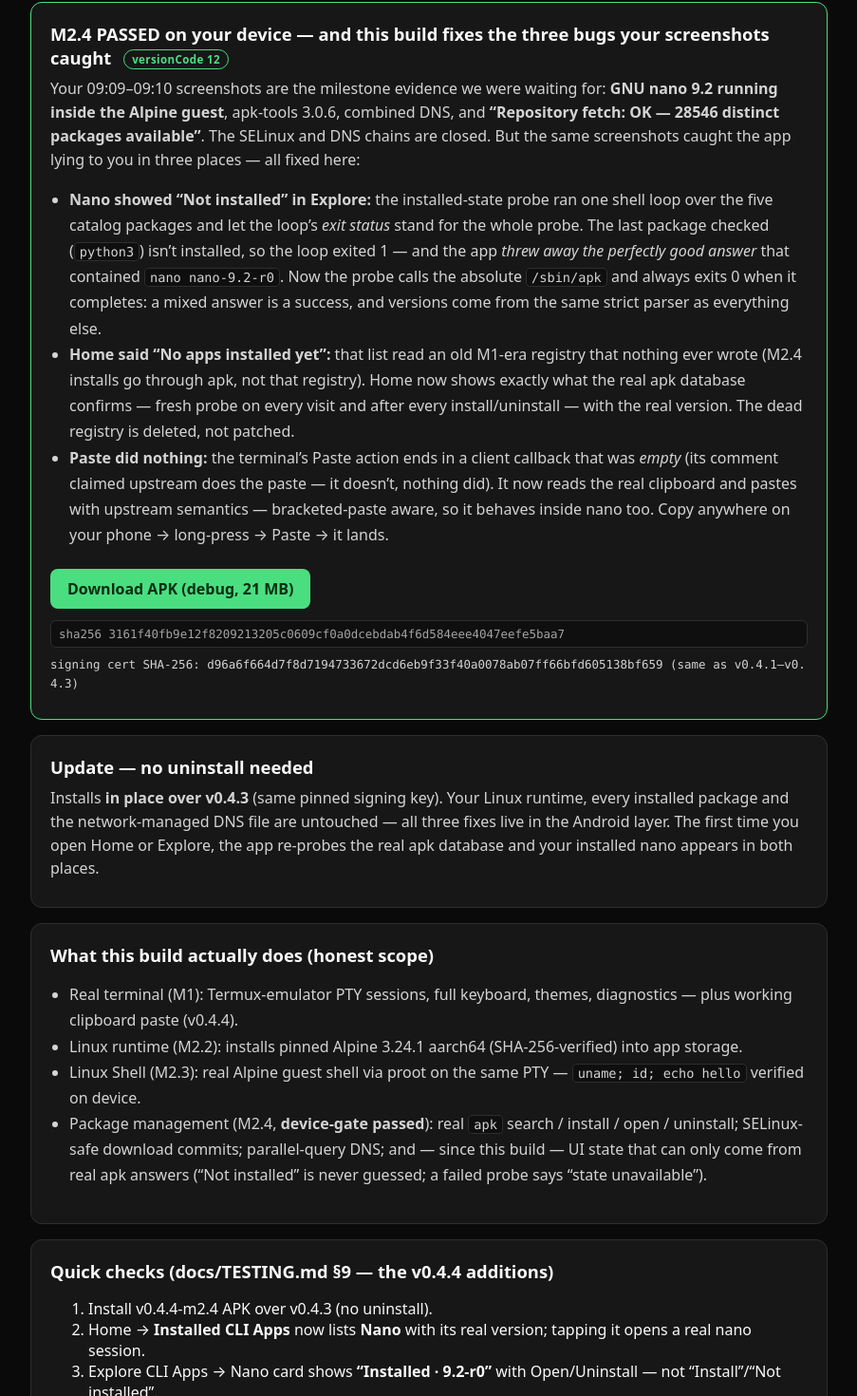
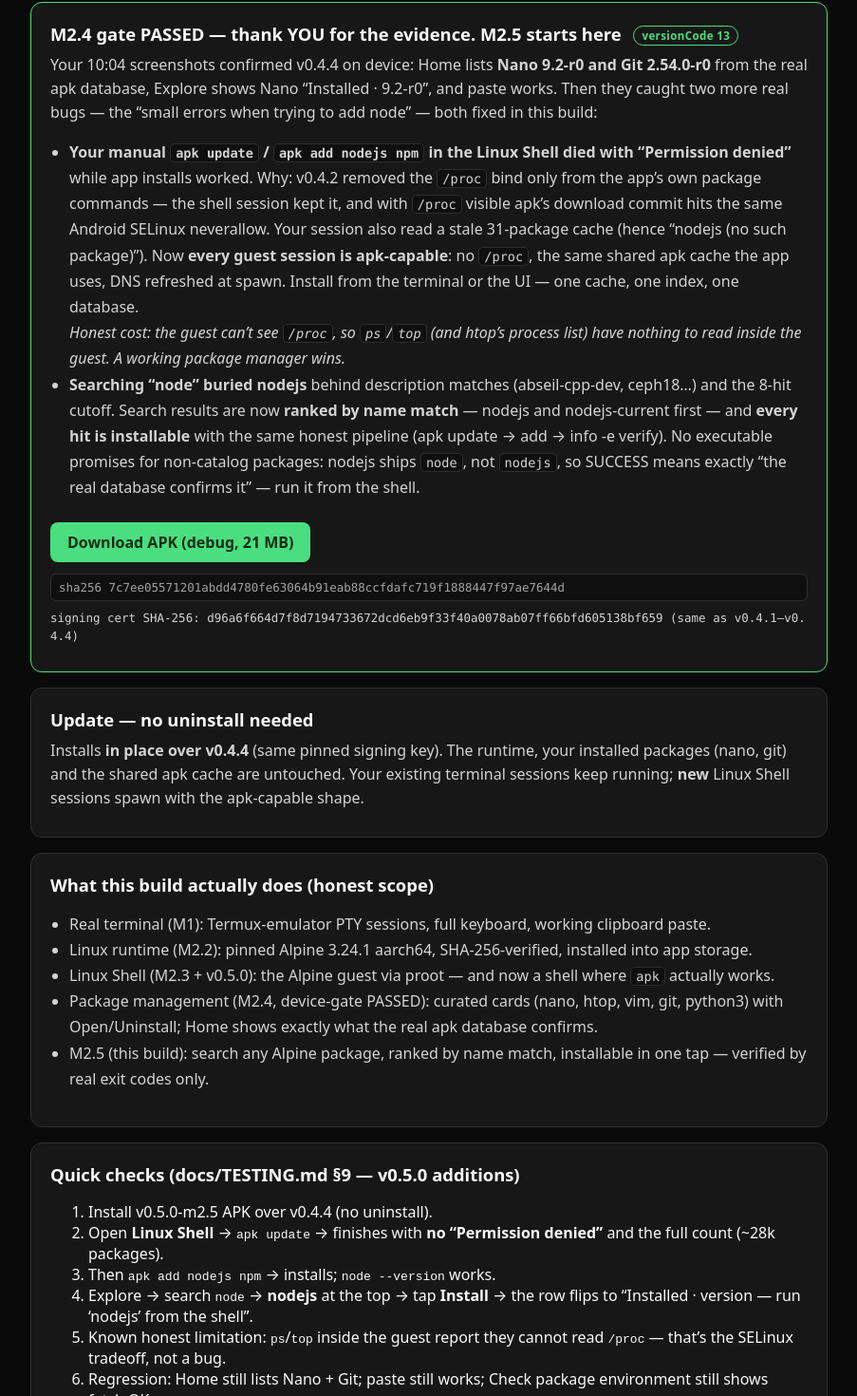
Before and after one commit to Taha-Raees/pocketshell, a Next.js app: page / in a window 1280 px wide. Shown: the part 157-1627 px from the top of the page at 95% size, without its empty margins (188-1091 px from the left). Built offline with nearby package versions, Linux system fonts and the light colour scheme.

Commit message:
web + worklog: v0.5.0-m2.5 delivery page (M2.4 gate PASSED + thank-you framing, apk-capable shell + search fixes, hashes), download/README manifest, Task 22 record

```diff
--- a/app/page.tsx
+++ b/app/page.tsx
@@ -1,11 +1,10 @@
-const VERSION = "v0.4.4-m2.4";
-const TIP = "37d4f82";
+const VERSION = "v0.5.0-m2.5";
 
 const HASHES = {
-  apk: "3161f40fb9e12f8209213205c0609cf0a0dcebdab4f6d584eee4047eefe5baa7",
-  zip: "7bae560dc3a9aea69cca16eac4ef2e41bc196bd4292521f7b6f4a5a0b96363ca",
-  tgz: "10906ec2a6ce94cf587bb81a18f70543fc18cbb39aa5feac937ad0b2855e1b62",
-  bundle: "e9203d0d08b7c3baed13fde16c1c2fe0a9256d44f144c6d3c7adf44ec51761f2",
+  apk: "7c7ee05571201abdd4780fe63064b91eab88ccfdafc719f1888447f97ae7644d",
+  zip: "fa62b17f0e28310e24c5cf4197c0a011e4be2f05a02e00f9370cfee2a49c6bd1",
+  tgz: "f6709e11164ef3e3f4d7b6fc528aaa122cfe6c52ad18b2afda8c2e4a97ec0339",
+  bundle: "9d687e4626cb137d311bda4fa4bb29a3bc538b6705ec21955ae37b7096bbb774",
 };
 
 function Sha({ text }: { text: string }) {
@@ -26,63 +25,64 @@
 
       <div className="card primary">
         <h2>
-          M2.4 <b>PASSED on your device</b> — and this build fixes the three
-          bugs your screenshots caught <span className="badge">versionCode 12</span>
+          M2.4 gate <b>PASSED</b> — thank YOU for the evidence. M2.5 starts
+          here <span className="badge">versionCode 13</span>
         </h2>
         <p>
-          Your 09:09–09:10 screenshots are the milestone evidence we were
-          waiting for: <b>GNU nano 9.2 running inside the Alpine guest</b>,
-          apk-tools 3.0.6, combined DNS, and <b>“Repository fetch: OK —
-          28546 distinct packages available”</b>. The SELinux and DNS chains
-          are closed. But the same screenshots caught the app lying to you in
-          three places — all fixed here:
+          Your 10:04 screenshots confirmed v0.4.4 on device: Home lists{" "}
+          <b>Nano 9.2-r0 and Git 2.54.0-r0</b> from the real apk database,
+          Explore shows Nano “Installed · 9.2-r0”, and paste works. Then they
+          caught two more real bugs — the “small errors when trying to add
+          node” — both fixed in this build:
         </p>
         <ul className="steps">
           <li>
-            <b>Nano showed “Not installed” in Explore:</b> the installed-state
-            probe ran one shell loop over the five catalog packages and let
-            the loop’s <i>exit status</i> stand for the whole probe. The last
-            package checked (<code>python3</code>) isn’t installed, so the
-            loop exited 1 — and the app <i>threw away the perfectly good
-            answer</i> that contained <code>nano nano-9.2-r0</code>. Now the
-            probe calls the absolute <code>/sbin/apk</code> and always exits 0
-            when it completes: a mixed answer is a success, and versions come
-            from the same strict parser as everything else.
+            <b>Your manual <code>apk update</code> / <code>apk add nodejs
+            npm</code> in the Linux Shell died with “Permission denied”</b>{" "}
+            while app installs worked. Why: v0.4.2 removed the{" "}
+            <code>/proc</code> bind only from the app’s own package commands —
+            the shell session kept it, and with <code>/proc</code> visible
+            apk’s download commit hits the same Android SELinux neverallow.
+            Your session also read a stale 31-package cache (hence
+            “nodejs (no such package)”). Now <b>every guest session is
+            apk-capable</b>: no <code>/proc</code>, the same shared apk cache
+            the app uses, DNS refreshed at spawn. Install from the terminal
+            or the UI — one cache, one index, one database.
+            <br />
+            <i>
+              Honest cost: the guest can’t see <code>/proc</code>, so{" "}
+              <code>ps</code>/<code>top</code> (and htop’s process list) have
+              nothing to read inside the guest. A working package manager
+              wins.
+            </i>
           </li>
           <li>
-            <b>Home said “No apps installed yet”:</b> that list read an
-            old M1-era registry that nothing ever wrote (M2.4 installs go
-            through apk, not that registry). Home now shows exactly what the
-            real apk database confirms — fresh probe on every visit and after
-            every install/uninstall — with the real version. The dead registry
-            is deleted, not patched.
-          </li>
-          <li>
-            <b>Paste did nothing:</b> the terminal’s Paste action ends in a
-            client callback that was <i>empty</i> (its comment claimed
-            upstream does the paste — it doesn’t, nothing did). It now reads
-            the real clipboard and pastes with upstream semantics —
-            bracketed-paste aware, so it behaves inside nano too. Copy
-            anywhere on your phone → long-press → Paste → it lands.
+            <b>Searching “node” buried nodejs</b> behind description matches
+            (abseil-cpp-dev, ceph18…) and the 8-hit cutoff. Search results are
+            now <b>ranked by name match</b> — nodejs and nodejs-current first
+            — and <b>every hit is installable</b> with the same honest
+            pipeline (apk update → add → info -e verify). No executable
+            promises for non-catalog packages: nodejs ships <code>node</code>,
+            not <code>nodejs</code>, so SUCCESS means exactly “the real
+            database confirms it” — run it from the shell.
           </li>
         </ul>
-        <a className="btn" href="/PocketShell-v0.4.4-m2.4-debug.apk">
+        <a className="btn" href="/PocketShell-v0.5.0-m2.5-debug.apk">
           Download APK (debug, 21 MB)
         </a>
         <Sha text={HASHES.apk} />
         <p className="mono" style={{ border: "none", background: "transparent", padding: 0 }}>
-          signing cert SHA-256: d96a6f664d7f8d7194733672dcd6eb9f33f40a0078ab07ff66bfd605138bf659 (same as v0.4.1–v0.4.3)
+          signing cert SHA-256: d96a6f664d7f8d7194733672dcd6eb9f33f40a0078ab07ff66bfd605138bf659 (same as v0.4.1–v0.4.4)
         </p>
       </div>
 
       <div className="card">
         <h2>Update — no uninstall needed</h2>
         <p>
-          Installs <b>in place over v0.4.3</b> (same pinned signing key). Your
-          Linux runtime, every installed package and the network-managed DNS
-          file are untouched — all three fixes live in the Android layer. The
-          first time you open Home or Explore, the app re-probes the real apk
-          database and your installed nano appears in both places.
+          Installs <b>in place over v0.4.4</b> (same pinned signing key). The
+          runtime, your installed packages (nano, git) and the shared apk
+          cache are untouched. Your existing terminal sessions keep running;
+          <b> new</b> Linux Shell sessions spawn with the apk-capable shape.
         </p>
       </div>
 
@@ -91,50 +91,53 @@
         <ul className="steps">
           <li>
             Real terminal (M1): Termux-emulator PTY sessions, full keyboard,
-            themes, diagnostics — plus working clipboard paste (v0.4.4).
+            working clipboard paste.
           </li>
           <li>
-            Linux runtime (M2.2): installs pinned Alpine 3.24.1 aarch64
-            (SHA-256-verified) into app storage.
+            Linux runtime (M2.2): pinned Alpine 3.24.1 aarch64,
+            SHA-256-verified, installed into app storage.
           </li>
           <li>
-            Linux Shell (M2.3): real Alpine guest shell via proot on the same
-            PTY — <code>uname; id; echo hello</code> verified on device.
+            Linux Shell (M2.3 + v0.5.0): the Alpine guest via proot — and now
+            a shell where <code>apk</code> actually works.
           </li>
           <li>
-            Package management (M2.4, <b>device-gate passed</b>): real{" "}
-            <code>apk</code> search / install / open / uninstall; SELinux-safe
-            download commits; parallel-query DNS; and — since this build — UI
-            state that can only come from real apk answers (“Not installed”
-            is never guessed; a failed probe says “state unavailable”).
+            Package management (M2.4, device-gate PASSED): curated cards
+            (nano, htop, vim, git, python3) with Open/Uninstall; Home shows
+            exactly what the real apk database confirms.
+          </li>
+          <li>
+            M2.5 (this build): search any Alpine package, ranked by name
+            match, installable in one tap — verified by real exit codes only.
           </li>
         </ul>
       </div>
 
       <div className="card">
-        <h2>Quick checks (docs/TESTING.md §9 — the v0.4.4 additions)</h2>
+        <h2>Quick checks (docs/TESTING.md §9 — v0.5.0 additions)</h2>
         <ol className="steps">
-          <li>Install {VERSION} APK over v0.4.3 (no uninstall).</li>
+          <li>Install {VERSION} APK over v0.4.4 (no uninstall).</li>
           <li>
-            Home → <b>Installed CLI Apps</b> now lists <b>Nano</b> with its
-            real version; tapping it opens a real nano session.
+            Open <b>Linux Shell</b> → <code>apk update</code> → finishes with{" "}
+            <b>no “Permission denied”</b> and the full count (~28k packages).
           </li>
           <li>
-            Explore CLI Apps → Nano card shows <b>“Installed · 9.2-r0”</b>{" "}
-            with Open/Uninstall — not “Install”/“Not installed”.
+            Then <code>apk add nodejs npm</code> → installs;{" "}
+            <code>node --version</code> works.
           </li>
           <li>
-            Paste test: copy text anywhere on the phone → terminal →
-            long-press → select → <b>Paste</b> → the text lands on the command
-            line (and inside nano).
+            Explore → search <code>node</code> → <b>nodejs</b> at the top →
+            tap <b>Install</b> → the row flips to “Installed · version — run
+            ‘nodejs’ from the shell”.
           </li>
           <li>
-            Install HTop from Explore → Home’s list updates to show both apps
-            without leaving the app.
+            Known honest limitation: <code>ps</code>/<code>top</code> inside
+            the guest report they cannot read <code>/proc</code> — that’s the
+            SELinux tradeoff, not a bug.
           </li>
           <li>
-            Regression: Check package environment still shows fetch OK;
-            Linux Shell still works.
+            Regression: Home still lists Nano + Git; paste still works;
+            Check package environment still shows fetch OK.
           </li>
         </ol>
       </div>
@@ -142,13 +145,13 @@
       <div className="card">
         <h2>Source (version control)</h2>
         <p>
-          Complete buildable source at git tip {TIP}. The zip intentionally
-          contains no dotfiles; full history rides in the git bundle.
+          Complete buildable source. The zip intentionally contains no
+          dotfiles; full history rides in the git bundle.
         </p>
-        <a className="btn secondary" href="/PocketShell-v0.4.4-m2.4-source.zip">
+        <a className="btn secondary" href="/PocketShell-v0.5.0-m2.5-source.zip">
           source.zip (4.0 MB)
         </a>
-        <a className="btn secondary" href="/PocketShell-v0.4.4-m2.4-source.tar.gz">
+        <a className="btn secondary" href="/PocketShell-v0.5.0-m2.5-source.tar.gz">
           source.tar.gz
         </a>
         <a className="btn secondary" href="/pocketshell-m2.gitbundle">
@@ -166,11 +169,11 @@
 
       <footer>
         Milestones: M0–M1.3 terminal · M2.2 runtime install · M2.3 Linux shell
-        (device-verified) · M2.4 package layer (<b>device gate PASSED</b>,
-        v0.4.3; state-sync + paste polish in this build). v0.4.3 and earlier
-        are withdrawn (see CHANGELOG 0.4.2/0.4.3/0.4.4 for the confirmed fixes
-        each shipped). Next: M2.5 — richer CLI-app surface on Home beyond the
-        curated five.
+        (device-verified) · M2.4 package layer (<b>device gate PASSED</b>) ·
+        M2.5 started: apk-capable shell + ranked/installable search (this
+        build). Remaining M2.5 candidates: file manager, profiles, richer
+        per-app Home cards. Thank you for the screenshots — they are the
+        project’s real test suite.
       </footer>
     </main>
   );
```
Also changed, not shown: download/README.md, 1 other file (tests, documents, lock files or other folders).
